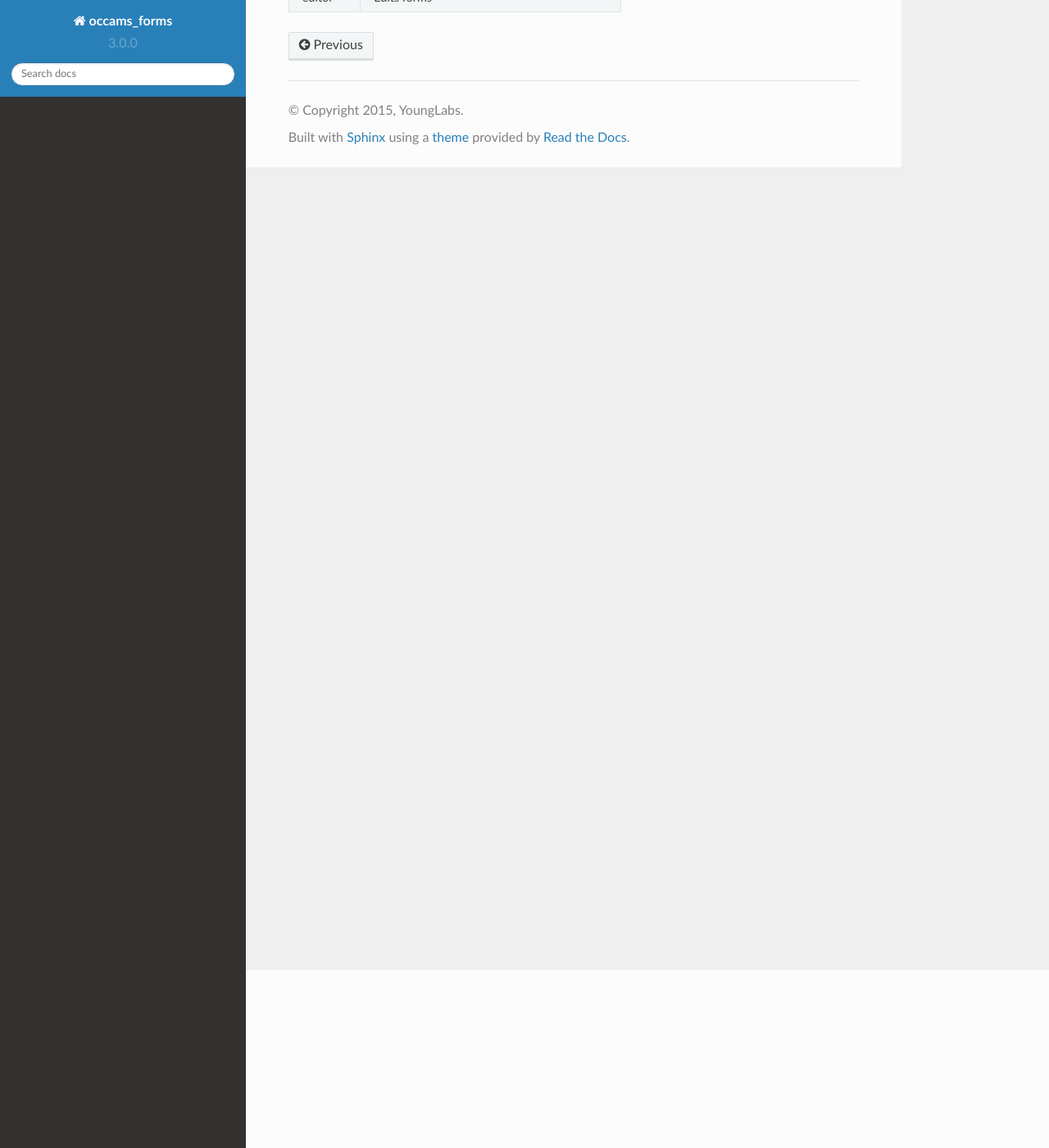
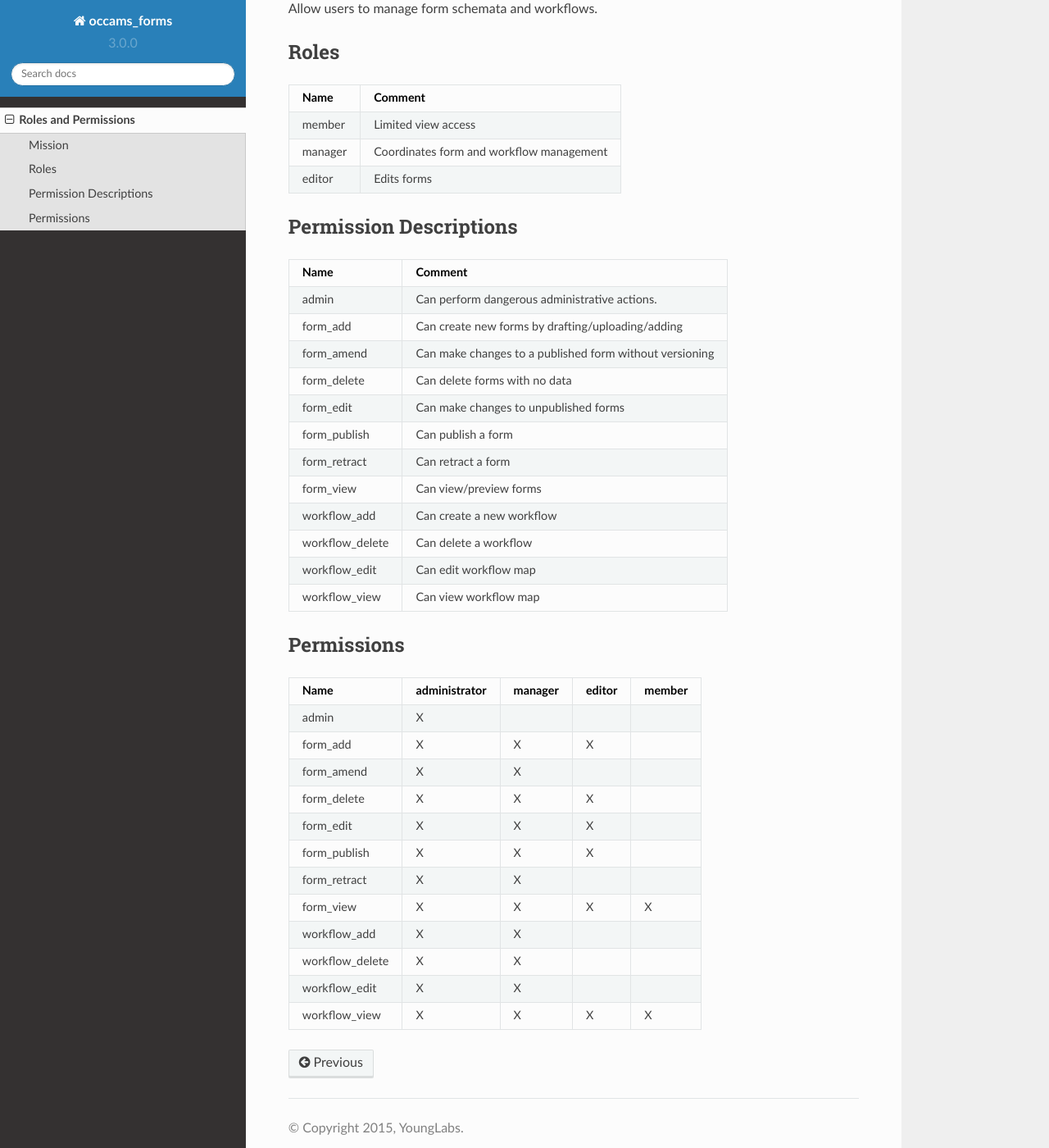
Before and after one commit to razorlabs/occams, a Sphinx documentation site: the page built from docs/roles_permissions.rst, in a window 1280 px wide and 1400 px high, scrolled down 217 px. Shown: the whole window at 82% size. Built offline with Sphinx 7.4.7 and the Read the Docs theme 2.0.0, drawn with Linux system fonts in a browser that asks for light colours; some of the changed text lies outside the part shown.

Commit message:
Add Roles Permissions tables

```diff
--- a/docs/roles_permissions.rst
+++ b/docs/roles_permissions.rst
@@ -1,3 +1,15 @@
+***********************
+Roles and Permissions
+***********************
+
+Mission
+#######
+Allow users to manage form schemata and workflows.
+
+
+Roles
+######
+
 ==============   ==========================================
 Name             Comment
 ==============   ==========================================
@@ -5,3 +17,42 @@ member           Limited view access
 manager          Coordinates form and workflow management
 editor           Edits forms
 ==============   ==========================================
+
+Permission Descriptions
+#######################
+
+================      =======================================================
+Name                  Comment
+================      =======================================================
+admin                 Can perform dangerous administrative actions.
+form_add              Can create new forms by drafting/uploading/adding
+form_amend            Can make changes to a published form without versioning
+form_delete           Can delete forms with no data
+form_edit             Can make changes to unpublished forms
+form_publish          Can publish a form
+form_retract          Can retract a form
+form_view             Can view/preview forms
+workflow_add          Can create a new workflow
+workflow_delete       Can delete a workflow
+workflow_edit         Can edit workflow map
+workflow_view         Can view workflow map
+================      =======================================================
+
+Permissions
+############
+================      ==============  ========  =======  =======
+Name                  administrator   manager   editor   member
+================      ==============  ========  =======  =======
+admin                 X
+form_add              X               X         X
+form_amend            X               X
+form_delete           X               X         X
+form_edit             X               X         X
+form_publish          X               X         X
+form_retract          X               X
+form_view             X               X         X        X
+workflow_add          X               X
+workflow_delete       X               X
+workflow_edit         X               X
+workflow_view         X               X         X        X
+================      ==============  ========  =======  =======
```
